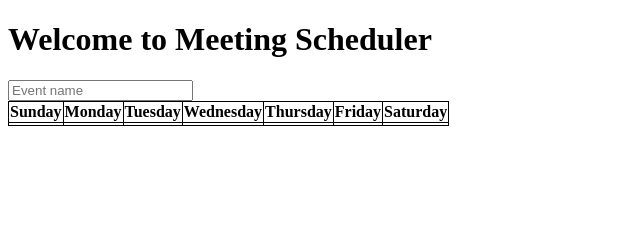
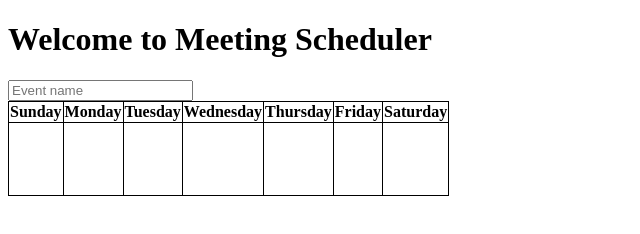
Before and after one commit to getsong/meetingScheduler, a website: page frontend-src/index.html in a window 1280 px wide. Shown: the whole page, without its empty margins (0-640 px from the left). Drawn offline with Linux system fonts and the light colour scheme; some packages are replaced by stand-ins of ours.

Commit message:
style for day selection

```diff
--- a/frontend-src/style.css
+++ b/frontend-src/style.css
@@ -18,5 +18,6 @@ table, th, td {
 }
 
 .eventSelection {
-    width: 20px;
+    height: 70px;
+    width: 40px;
 }
```
